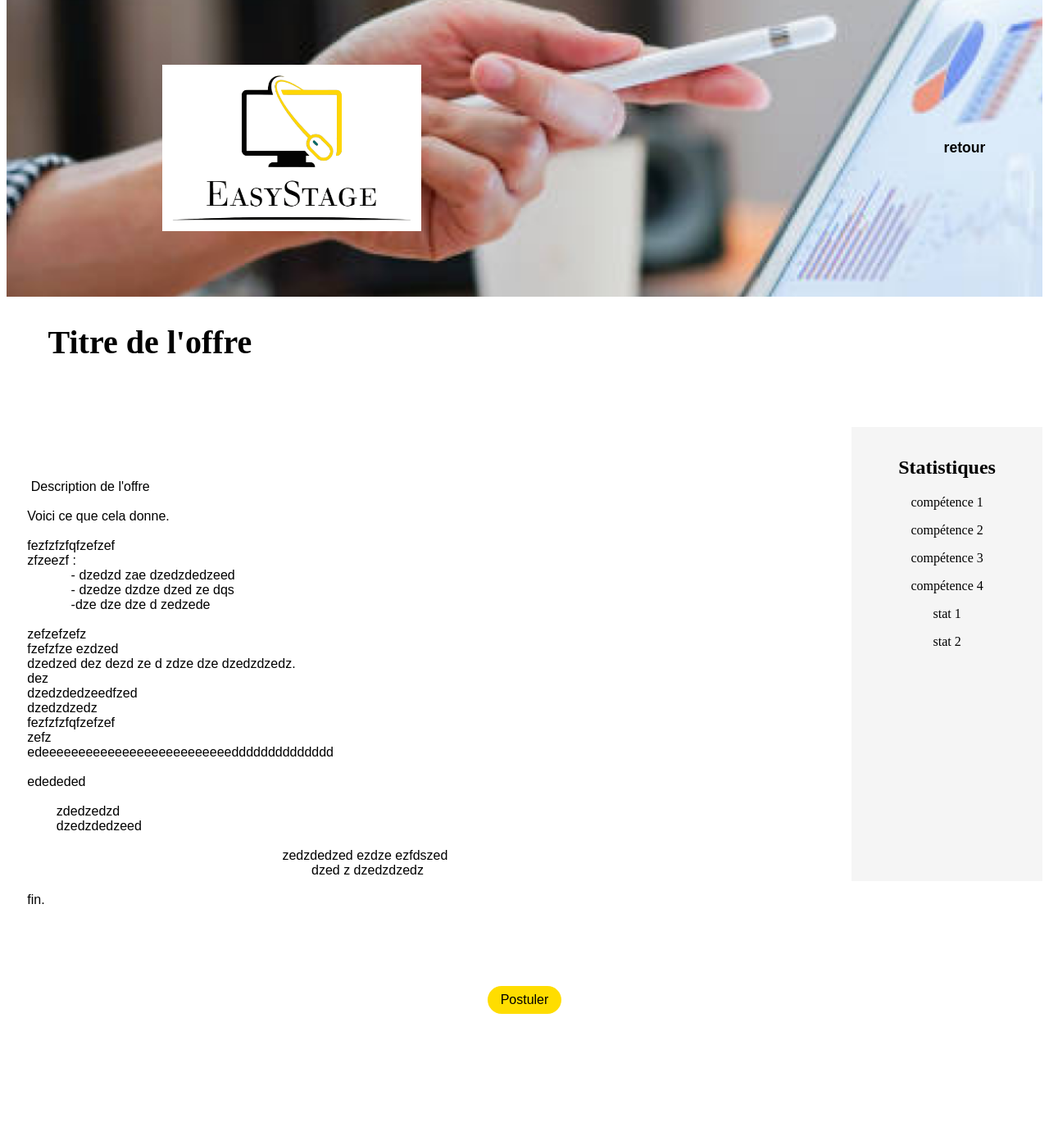
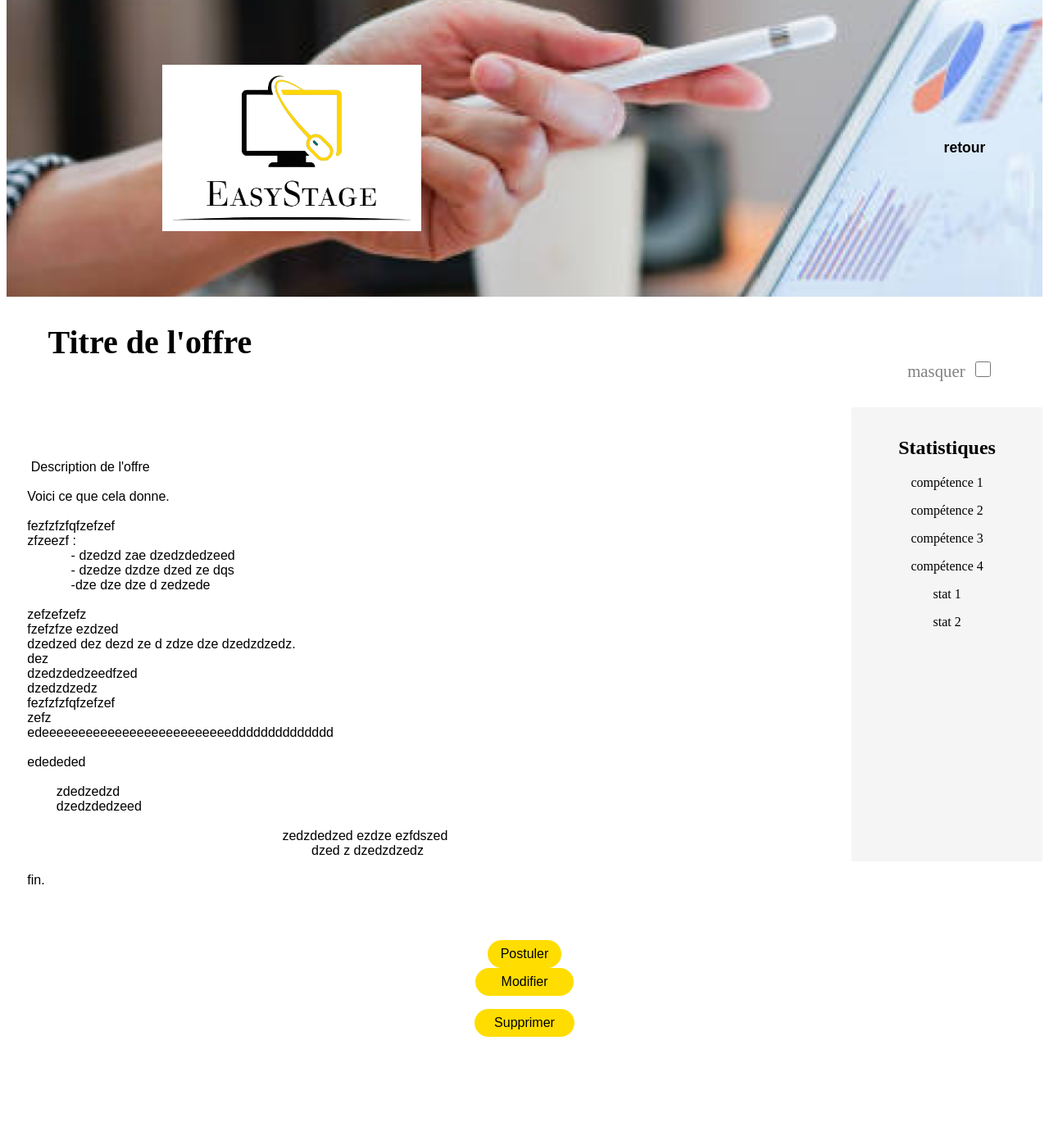
Before and after one commit to gitygit362/Projet_Web, a PHP site: page /presentation_offre.html in a window 1280 px wide. Shown: the part 251-1648 px from the top of the page at 82% size. After the commit the page ends 1516 px from the top, so only its background shows below. Run offline with PHP 8.4, Linux system fonts and the light colour scheme.

Commit message:
qusi fini

```diff
--- a/Assets/script.js
+++ b/Assets/script.js
@@ -259,8 +259,26 @@ function ActiviteFilter(){
 }
 
 
+/* Presentation Offre en fonction de l'utilisateur
 
+function(user) {
+    if (user vient de la table étudiant) {
+        document.getElementById("masquer").syle.display = "none";
+        document.PilotesFonctionsOffre.syle.display = "none";
+    }
+    else {
+        document.DivValidationButton.syle.display = "none";
+    }
+}
+ */
 
+function deleteOffre() {
+
+}
+
+function modifyOffre() {
+
+}
 
 
 
--- a/Assets/stylesheet.css
+++ b/Assets/stylesheet.css
@@ -621,6 +621,7 @@ input[type="radio"]{
     margin-bottom: 6rem;
 }
 
+
 .ValidationButton{
     padding: 0.5rem 1rem;
     border: none;
@@ -635,10 +636,47 @@ input[type="radio"]{
     flex-direction: column;
     align-items: center;
     text-align: center;
-    margin-bottom: 10rem;
+}
+
+#masquer {
+    text-align: right;
+    margin-right: 5%;
+    font-size: 1.3rem;
+    margin-bottom: 2rem;
+}
+#masquerInput {
+    margin-top: 0rem;
+    margin-left: 1%;
+    width: 1.2rem;
+    height: 1.2rem;
 }
 
 
+.ModifierButton {
+    padding: 0.5rem 2rem;
+    border: none;
+    border-radius: 2rem;
+    background-color: rgb(255, 221, 0);
+    font-family: Arial;
+    font-size: 1rem;
+}
+
+.SupprimerButton {
+    margin-top: 1rem;
+    padding: 0.5rem 1.5rem;
+    border: none;
+    border-radius: 2rem;
+    background-color: rgb(255, 221, 0);
+    font-family: Arial;
+    font-size: 1rem;
+}
+
+.PilotesFonctionsOffre {
+    display: flex;
+    flex-direction: column;
+    align-items: center;
+    text-align: center;
+}
 
 
 
@@ -892,7 +930,6 @@ input[type="radio"]{
     .flex-container-Présentation-Offre {
         display: flex;
         justify-content: space-between;
-        margin-bottom: 2rem;
     }
 
 
@@ -910,7 +947,7 @@ input[type="radio"]{
 
     .TitreOffrePresentation {
         font-size: 2.5rem;
-        margin: 2rem 0% 5rem 4%; /*top right bottom left */
+        margin: 2rem 0% 0 4%; /*top right bottom left */
     }
 
     .StatsOffre {
@@ -921,6 +958,9 @@ input[type="radio"]{
         text-align: center;
         margin-bottom: 6rem;
     }
+
+
+
 }
 
 
@@ -1034,7 +1074,22 @@ input[type="radio"]{
     .filtresEntreprises > h2 {
         font-size: 1.3rem;
     }
+    #masquer {
+        text-align: right;
+        margin-right: 5%;
+        font-size: 1rem;
+        margin-bottom: 2rem;
+        color: black;
+    }
+    #masquerInput {
+        margin-top: 0rem;
+        margin-left: 1%;
+        width: 1rem;
+        height: 1rem;
+    }
 }
+
+
 
 @media (max-width: 600px) {
     h1{
@@ -1132,6 +1187,7 @@ input[type="radio"]{
     .optionsEntreprise{
         width: 80%;
     }
+
 }
 
 
--- a/presentation_offre.html
+++ b/presentation_offre.html
@@ -29,7 +29,10 @@
         <img class="logoOffre" src="Assets/images/logo.png" alt="logo EASYSTAGE">
         <button class="Retour" type="button" onclick="redirectToPrecPage()">retour</button>
     </div>
+    <div>
         <h2 class="TitreOffrePresentation"> Titre de l'offre</h2>
+        <label id="masquer">masquer<input  id="masquerInput" type="checkbox" name="masquer" value="masquer"></label>
+    </div>
     <div class="flex-container-Présentation-Offre">
         <pre class="DescriptionCompletOffre"> Description de l'offre
 
@@ -66,5 +69,10 @@ fin.
     <div class="DivValidationButton">
     <button class="ValidationButton" type="button" onclick="redirectToPostulation()">Postuler</button>
     </div>
+    <div class="PilotesFonctionsOffre">
+        <button class="ModifierButton" type="button" onclick="modifyOffre()">Modifier</button>
+        <button class="SupprimerButton" type="button" onclick="deleteOffre()">Supprimer</button>
+    </div>
+
 </main>
 </body>
```
Also changed, not shown: Assets/images/masquer.png (added).
